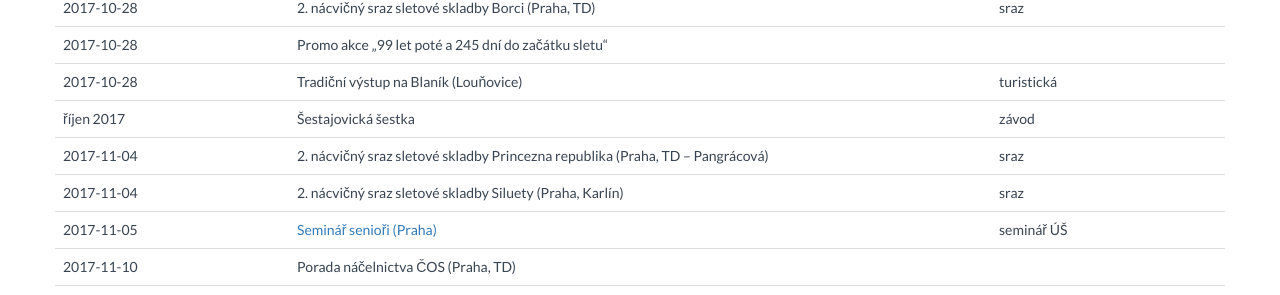
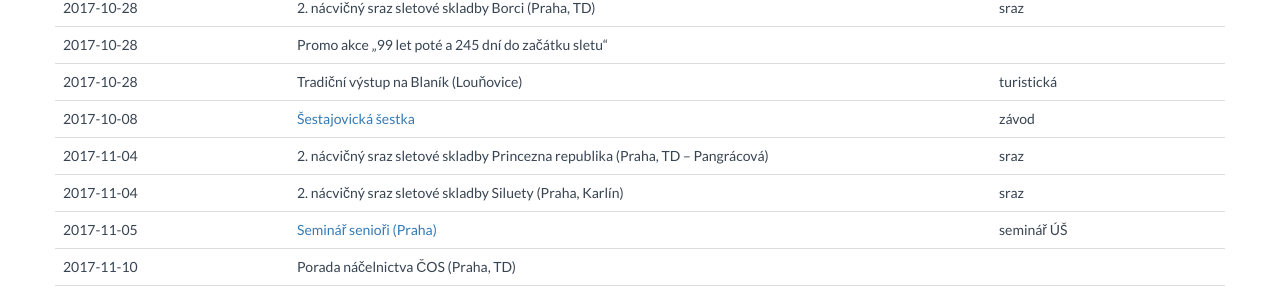
Before and after one commit to milanhybner/zbarakova.cz, a Jekyll site: the page built from akce.md, in a window 1280 px wide and 900 px high, scrolled down 5422 px. Shown: the part 150-445 px from the top of the window. Built offline with Jekyll 4.4.1, drawn with Linux system fonts in a browser that asks for light colours; nearby versions of some CDN libraries.

Commit message:
Upřesněno datum Šestajovické šestky
Datum je 8.10.2017.

http://www.zbarakova.cz/akce.html

```diff
--- a/_data/akce.yaml
+++ b/_data/akce.yaml
@@ -800,9 +800,9 @@
   url:
   druh: turistická
 
-- datum: říjen 2017
+- datum: 2017-10-08
   nazev: Šestajovická šestka
-  url:
+  url: http://www.sokolsestajovice.cz
   druh: závod
 
 
```
